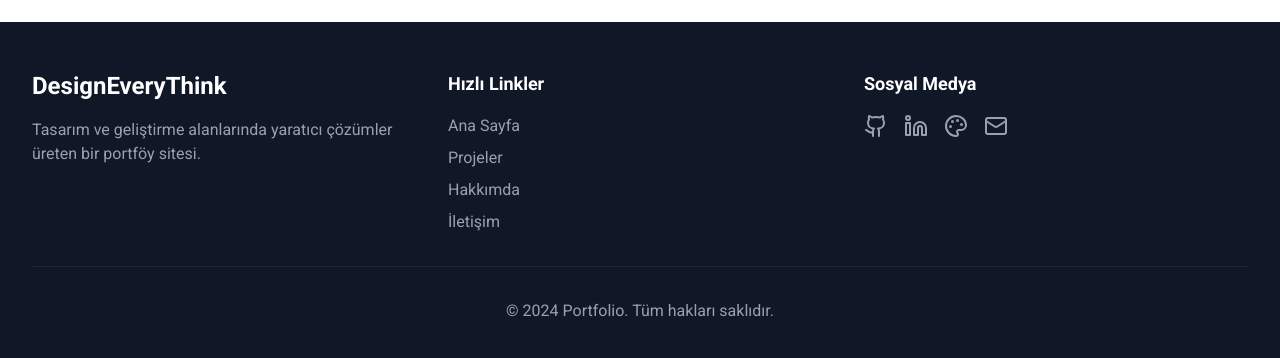
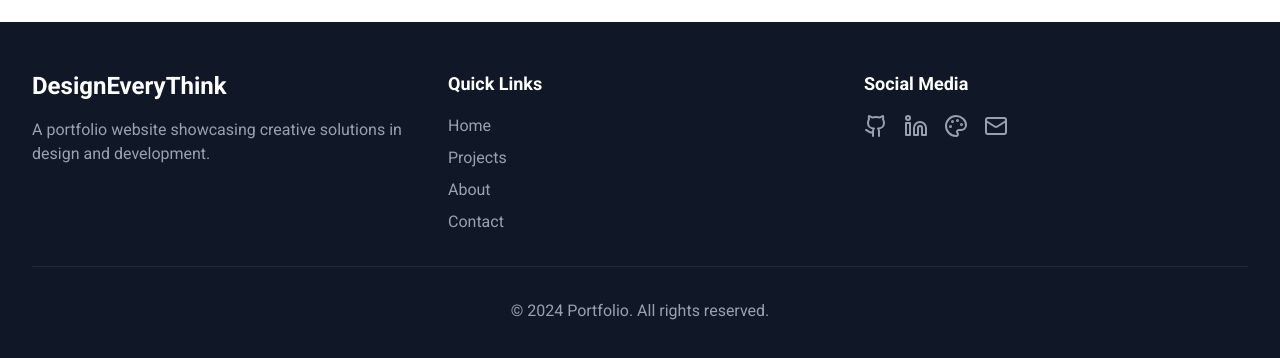
Before and after one commit to yusufgulmezz/portfolio, a Next.js app: page / in a window 1280 px wide. Shown: the part 1842-2200 px from the top of the page. Built offline with nearby package versions, Linux system fonts and the light colour scheme.

Commit message:
Footer ve Header bileşenlerinde metinler İngilizce'ye çevrildi. "Ana Sayfa", "Projeler", "Hakkımda", "İletişim" gibi başlıklar güncellenerek "Home", "Projects", "About", "Contact" olarak değiştirildi. Ayrıca, footer'daki açıklama metni de İngilizce'ye çevrildi.

```diff
--- a/src/components/layout/Footer.tsx
+++ b/src/components/layout/Footer.tsx
@@ -25,7 +25,7 @@ const Footer = () => {
           >
             <h3 className="text-2xl font-bold mb-4">DesignEveryThink</h3>
             <p className="text-gray-400 mb-4">
-              Tasarım ve geliştirme alanlarında yaratıcı çözümler üreten bir portföy sitesi.
+              A portfolio website showcasing creative solutions in design and development.
             </p>
           </motion.div>
 
@@ -36,12 +36,12 @@ const Footer = () => {
             viewport={{ once: true }}
             transition={{ duration: 0.6, delay: 0.2 }}
           >
-            <h4 className="text-lg font-semibold mb-4">Hızlı Linkler</h4>
+            <h4 className="text-lg font-semibold mb-4">Quick Links</h4>
             <ul className="space-y-2">
-              <li><Link href="/" className="text-gray-400 hover:text-white transition-colors">Ana Sayfa</Link></li>
-              <li><Link href="/projects" className="text-gray-400 hover:text-white transition-colors">Projeler</Link></li>
-              <li><Link href="/about" className="text-gray-400 hover:text-white transition-colors">Hakkımda</Link></li>
-              <li><Link href="/contact" className="text-gray-400 hover:text-white transition-colors">İletişim</Link></li>
+              <li><Link href="/" className="text-gray-400 hover:text-white transition-colors">Home</Link></li>
+              <li><Link href="/projects" className="text-gray-400 hover:text-white transition-colors">Projects</Link></li>
+              <li><Link href="/about" className="text-gray-400 hover:text-white transition-colors">About</Link></li>
+              <li><Link href="/contact" className="text-gray-400 hover:text-white transition-colors">Contact</Link></li>
             </ul>
           </motion.div>
 
@@ -52,7 +52,7 @@ const Footer = () => {
             viewport={{ once: true }}
             transition={{ duration: 0.6, delay: 0.4 }}
           >
-            <h4 className="text-lg font-semibold mb-4">Sosyal Medya</h4>
+            <h4 className="text-lg font-semibold mb-4">Social Media</h4>
             <div className="flex space-x-4">
               {socialLinks.map((social) => (
                 <motion.a
@@ -80,7 +80,7 @@ const Footer = () => {
           className="border-t border-gray-800 mt-8 pt-8 text-center"
         >
           <p className="text-gray-400">
-            © 2024 Portfolio. Tüm hakları saklıdır.
+            © 2024 Portfolio. All rights reserved.
           </p>
         </motion.div>
       </div>
--- a/src/components/layout/Header.tsx
+++ b/src/components/layout/Header.tsx
@@ -24,10 +24,10 @@ const Header = () => {
   }, []);
 
   const menuItems = [
-    { name: 'Ana Sayfa', href: '/' },
-    { name: 'Projeler', href: '/projects' },
-    { name: 'Hakkımda', href: '/about' },
-    { name: 'İletişim', href: '/contact' },
+    { name: 'Home', href: '/' },
+    { name: 'Projects', href: '/projects' },
+    { name: 'About', href: '/about' },
+    { name: 'Contact', href: '/contact' },
   ];
 
   return (
```
